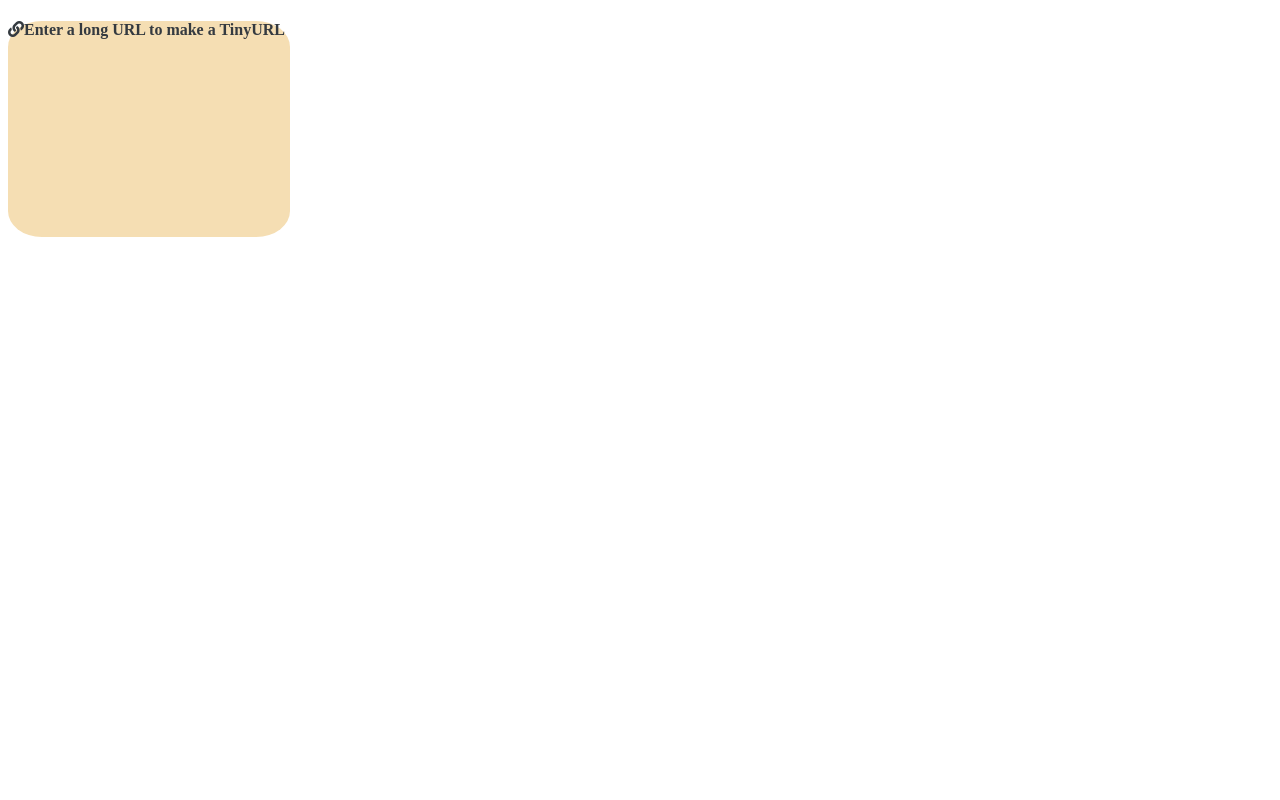
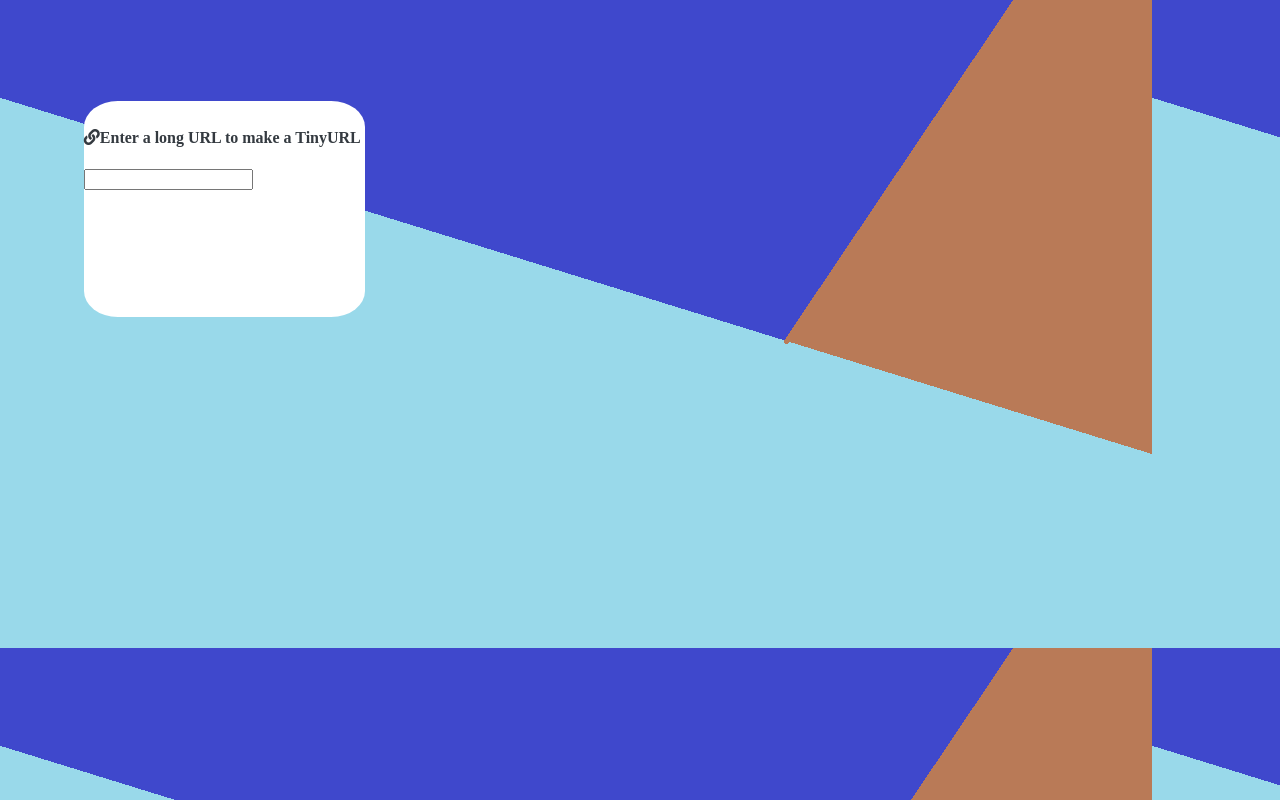
Before and after one commit to zivserphos/shortExercises, a website built with webpack: page just_for_now/src2/index.html in a window 1280 px wide. Built offline with nearby package versions, Linux system fonts and the light colour scheme.

Commit message:
small changes

```diff
--- a/just_for_now/src2/index.html
+++ b/just_for_now/src2/index.html
@@ -10,11 +10,12 @@
 <body>
     <div id = "root">
     <div class = "card">
-        <h4>
+        <h4 class = "enterUrl">
             <i class="fas fa-link">
 
             </i>Enter a long URL to make a TinyURL
         </h4>
+        <input class= "originUrl">
     </div>
     </div>
 </body>
--- a/just_for_now/src2/styles.scss
+++ b/just_for_now/src2/styles.scss
@@ -1,12 +1,26 @@
 * {
   box-sizing: border-box;
+}
+
+body {
+  background-image: url("../images/fhEwl.png");
 }
 
 .card {
   width: 22vw;
   height: 27vh;
-  background-color: wheat;
+  background-color: white;
   border-radius: 12%;
+  margin-left: 6%;
+  margin-top: 8%;
   color: #343a40 !important;
   font-weight: bold;
 }
+
+.enterUrl {
+  padding-top: 10%;
+}
+
+.originUrl {
+  width: 60%;
+}
```
Also changed, not shown: just_for_now/images/fhEwl.png (added).
